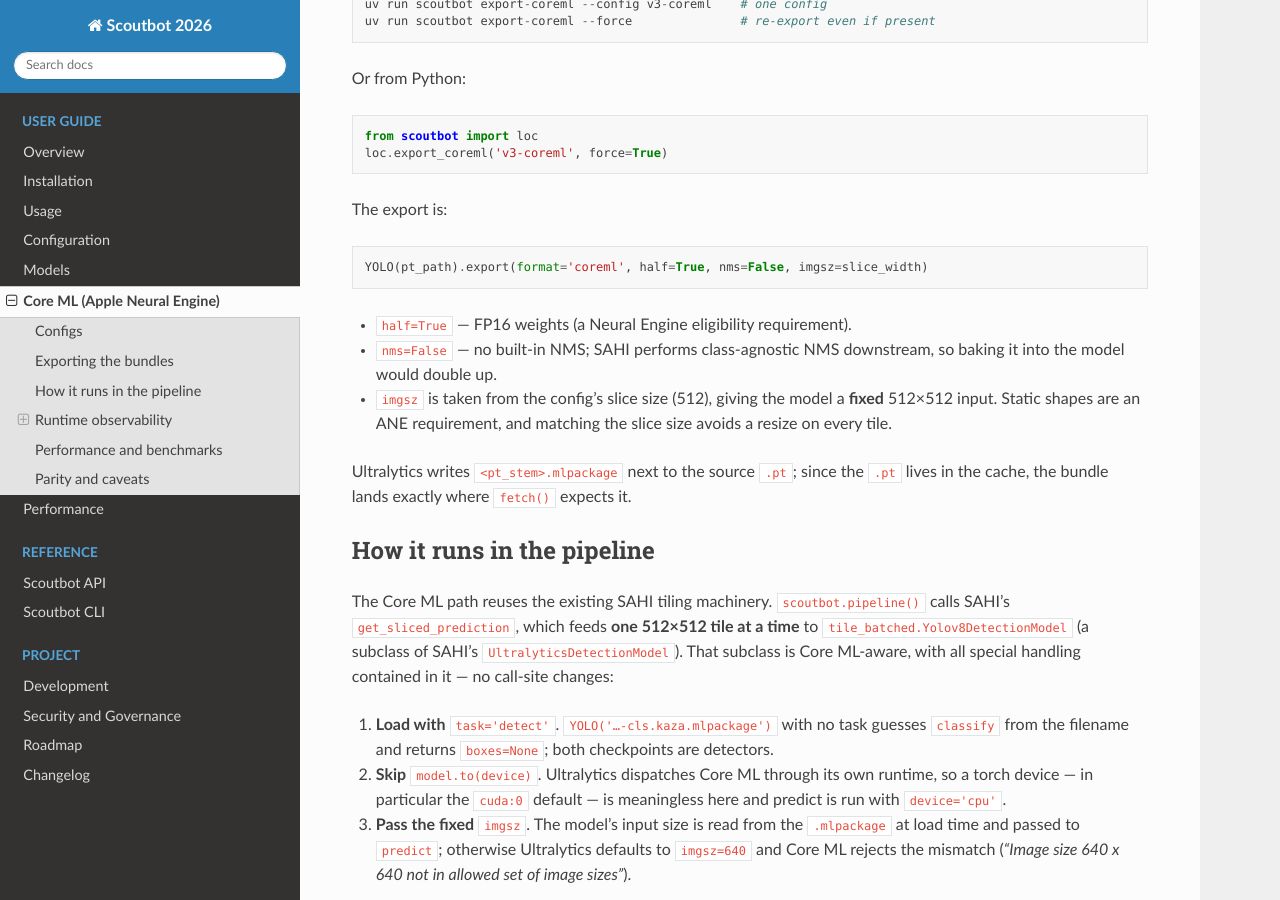
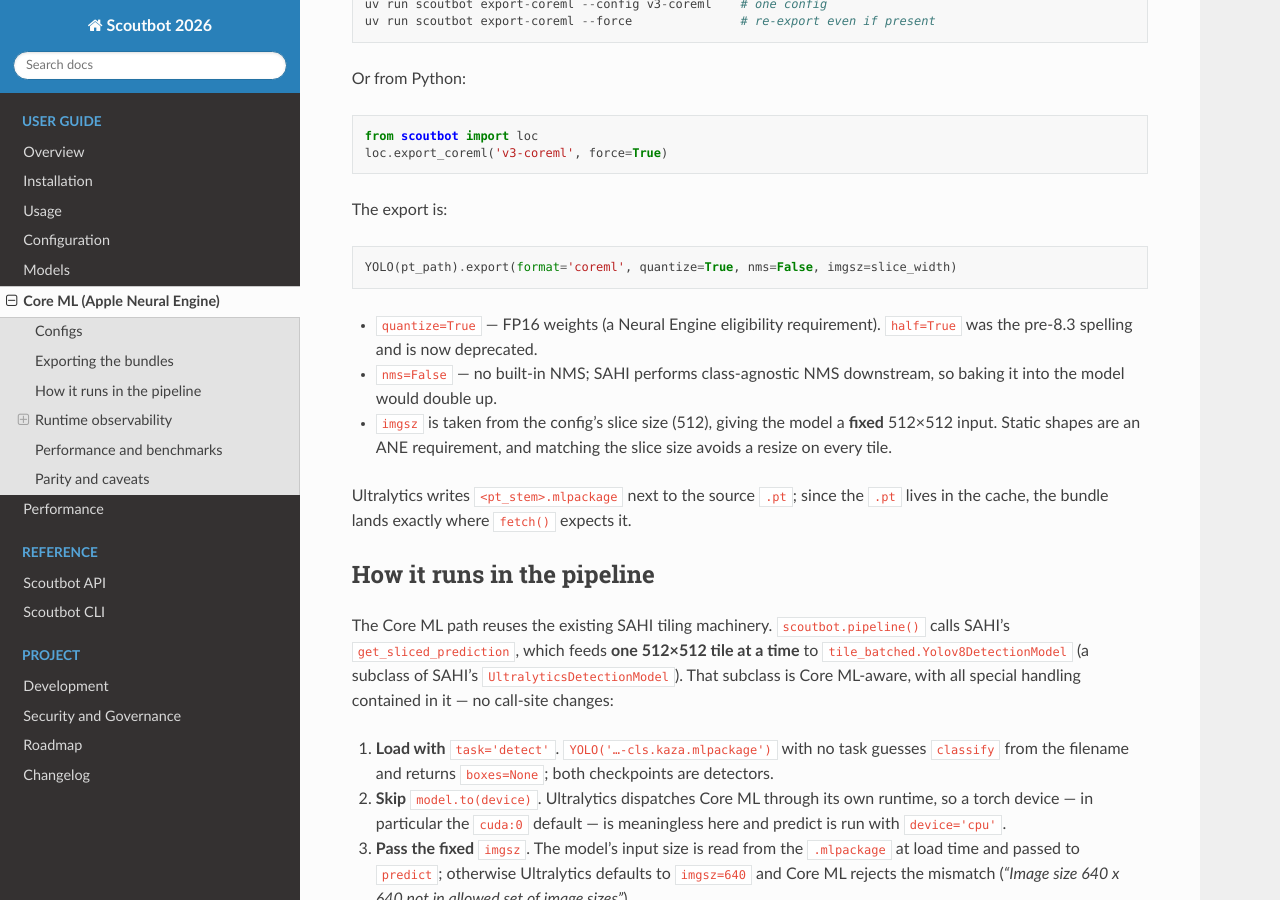
Before and after one commit to SurveyTools/scoutbot-two, a Sphinx documentation site: the page built from docs/coreml.rst, in a window 1280 px wide and 900 px high, scrolled down 1148 px. Built offline with Sphinx 7.4.7 and the Read the Docs theme 3.1.0, drawn with Linux system fonts in a browser that asks for light colours; formulas are drawn with MathJax 3.

Commit message:
Replace deprecated half=True with quantize=True in Core ML export.

```diff
--- a/docs/coreml.rst
+++ b/docs/coreml.rst
@@ -52,9 +52,10 @@ Or from Python::
 
 The export is::
 
-    YOLO(pt_path).export(format='coreml', half=True, nms=False, imgsz=slice_width)
+    YOLO(pt_path).export(format='coreml', quantize=True, nms=False, imgsz=slice_width)
 
-* ``half=True`` — FP16 weights (a Neural Engine eligibility requirement).
+* ``quantize=True`` — FP16 weights (a Neural Engine eligibility requirement). ``half=True``
+  was the pre-8.3 spelling and is now deprecated.
 * ``nms=False`` — no built-in NMS; SAHI performs class-agnostic NMS downstream, so baking it
   into the model would double up.
 * ``imgsz`` is taken from the config's slice size (512), giving the model a **fixed** 512×512
```
Also changed, not shown: 1 other file.
